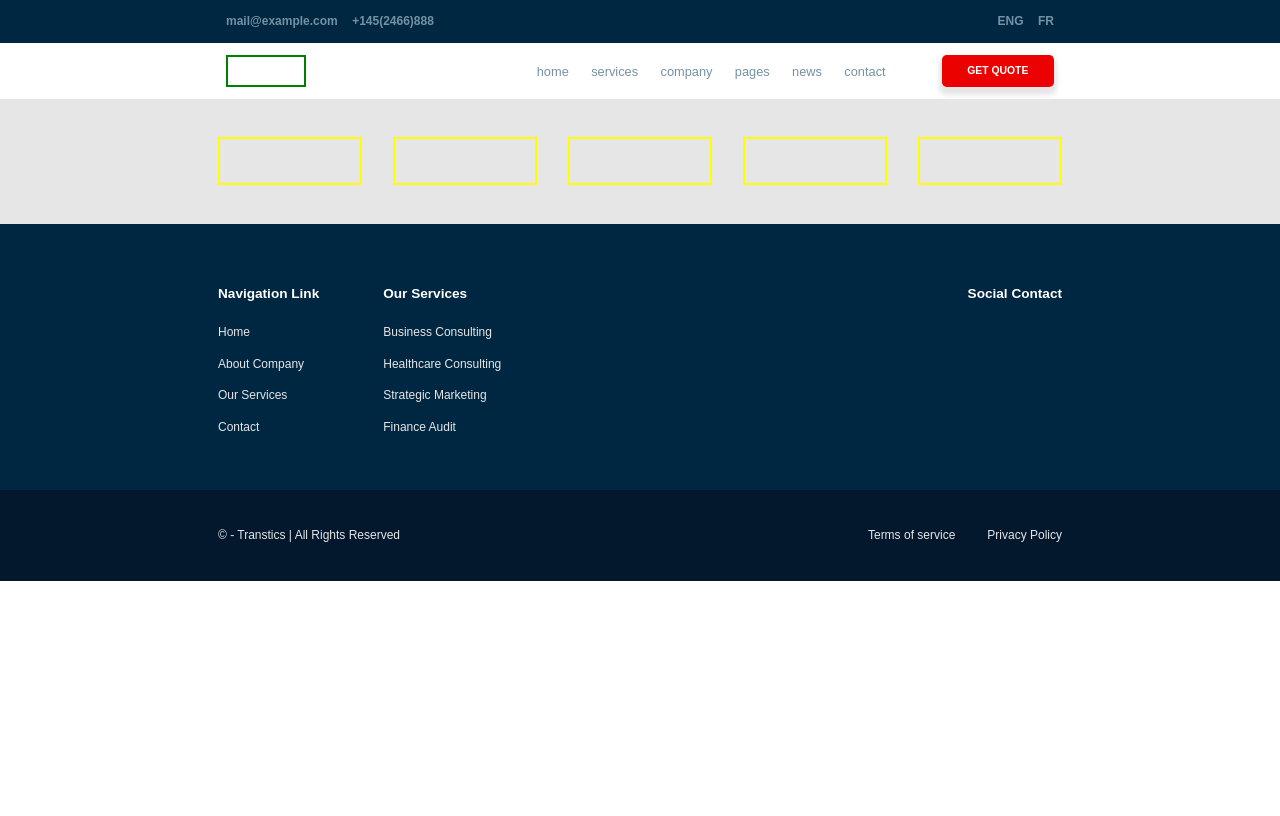
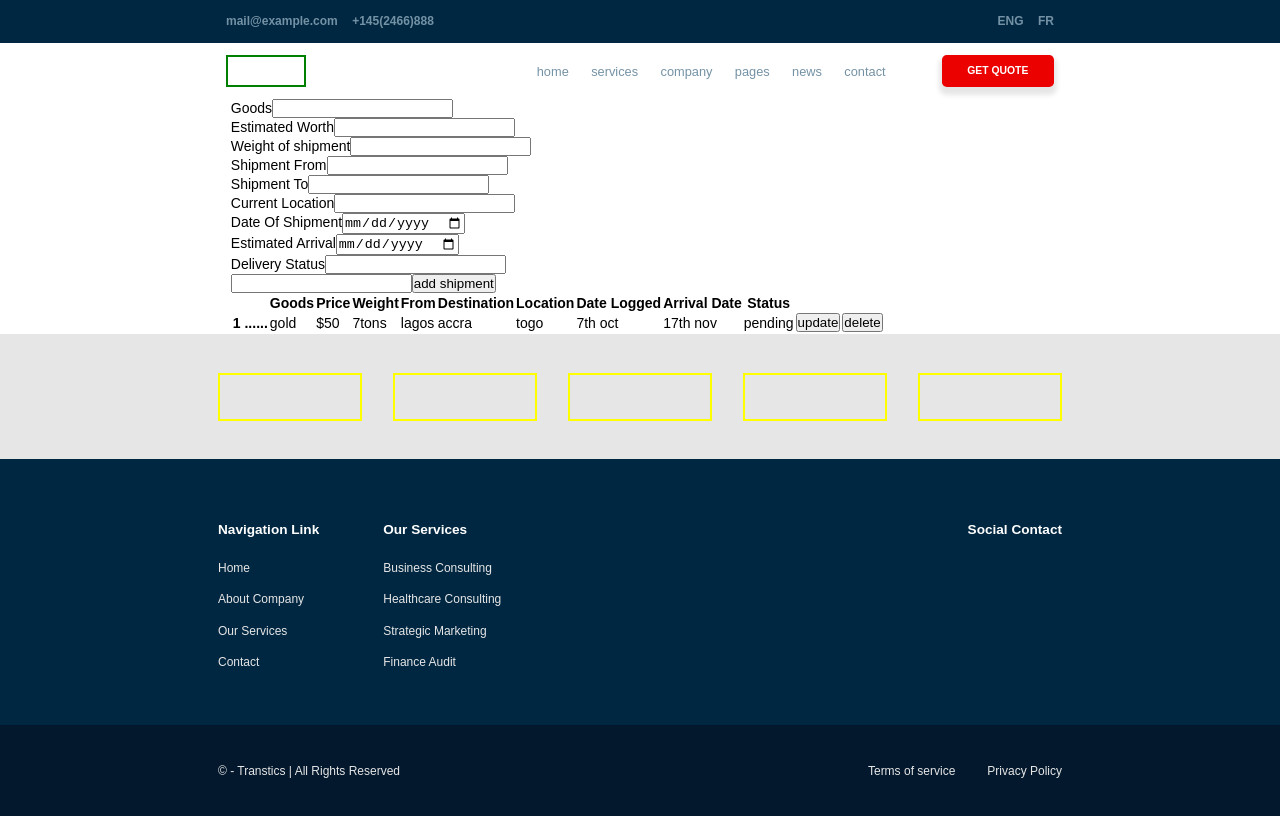
Before and after one commit to tracemycodes/fullstack_logistics_service_webapp, a React (Create React App) app: page /admin/dashboard in a window 1280 px wide. Built offline with nearby package versions, Linux system fonts and the light colour scheme.

Commit message:
admin dashboard table

```diff
--- a/src/App.js
+++ b/src/App.js
@@ -5,6 +5,7 @@ import Header from './components/header/Header';
 import { LightTheme } from './theme/globalStyle';
 import Home from './containers/home/Home';
 import Login from './components/admin/Login';
+import Dashboard from './components/admin/Dashboard';
 
 function App() {
   return (
@@ -15,6 +16,7 @@ function App() {
           <Routes>
             <Route path='/' element={<Home />} />
             <Route path='/admin/login' element={<Login />} />
+            <Route path='/admin/dashboard' element={<Dashboard />} />
           </Routes>
           <Footer />
         </Router>
--- a/src/components/admin/Dashboard.js
+++ b/src/components/admin/Dashboard.js
@@ -0,0 +1,156 @@
+import React, { useState } from 'react';
+import { DivContainer } from '../../styles/styles';
+
+const Dashboard = () => {
+  const [orderData, setOrderData] = useState({
+    product: '',
+    price: '',
+    weight: '',
+    shipmentFrom: '',
+    shipmentTo: '',
+    presentLocation: '',
+    orderTime: '',
+    arrival: '',
+    deliveryStatus: '',
+  });
+
+  const handleOnChange = (e) => {
+    e.preventDefault();
+    setOrderData({ ...orderData, [e.target.name]: e.target.value });
+  };
+
+  return (
+    <>
+      <DivContainer>
+        <form>
+          <div>
+            <label htmlFor='product'>Goods</label>
+            <input
+              type='text'
+              name='product'
+              id='product'
+              onChange={handleOnChange}
+            />
+          </div>
+          <div>
+            <label htmlFor='price'>Estimated Worth</label>
+            <input
+              type='text'
+              name='price'
+              id='price'
+              onChange={handleOnChange}
+            />
+          </div>
+          <div>
+            <label htmlFor='weight'>Weight of shipment</label>
+            <input
+              type='text'
+              name='weight'
+              id='weight'
+              onChange={handleOnChange}
+            />
+          </div>
+          <div>
+            <label htmlFor='shipmentFrom'>Shipment From</label>
+            <input
+              type='text'
+              name='shipmentFrom'
+              id='shipmentFrom'
+              onChange={handleOnChange}
+            />
+          </div>
+          <div>
+            <label htmlFor='shipmentTo'>Shipment To</label>
+            <input
+              type='text'
+              name='shipmentTo'
+              id='shipmentTo'
+              onChange={handleOnChange}
+            />
+          </div>
+          <div>
+            <label htmlFor='presentLocation'>Current Location</label>
+            <input
+              type='text'
+              name='presentLocation'
+              id='presentLocation'
+              onChange={handleOnChange}
+            />
+          </div>
+          <div>
+            <label htmlFor='orderTime'>Date Of Shipment</label>
+            <input
+              type='date'
+              name='orderTime'
+              id='orderTime'
+              onChange={handleOnChange}
+            />
+          </div>
+          <div>
+            <label htmlFor='arrival'>Estimated Arrival</label>
+            <input
+              type='date'
+              name='arrival'
+              id='arrival'
+              onChange={handleOnChange}
+            />
+          </div>
+          <div>
+            <label htmlFor='deliveryStatus'>Delivery Status</label>
+            <input
+              type='text'
+              name='deliveryStatus'
+              id='deliveryStatus'
+              onChange={handleOnChange}
+            />
+          </div>
+        </form>
+        <div className='search-bar'>
+          <form>
+            <input type='text' name='filter' id='filter' />
+            <button>add shipment</button>
+          </form>
+        </div>
+
+        <table>
+          <thead>
+            <tr>
+              <th></th>
+              <th>Goods</th>
+              <th>Price</th>
+              <th>Weight</th>
+              <th>From</th>
+              <th>Destination</th>
+              <th>Location</th>
+              <th>Date Logged</th>
+              <th>Arrival Date</th>
+              <th>Status</th>
+            </tr>
+          </thead>
+          <tbody>
+            <tr>
+              <th>1 ......</th>
+              <td>gold</td>
+              <td>$50</td>
+              <td>7tons</td>
+              <td>lagos</td>
+              <td>accra</td>
+              <td>togo</td>
+              <td>7th oct</td>
+              <td>17th nov</td>
+              <td>pending</td>
+              <td>
+                <button>update</button>
+              </td>
+              <td>
+                <button>delete</button>
+              </td>
+            </tr>
+          </tbody>
+        </table>
+      </DivContainer>
+    </>
+  );
+};
+
+export default Dashboard;
```
